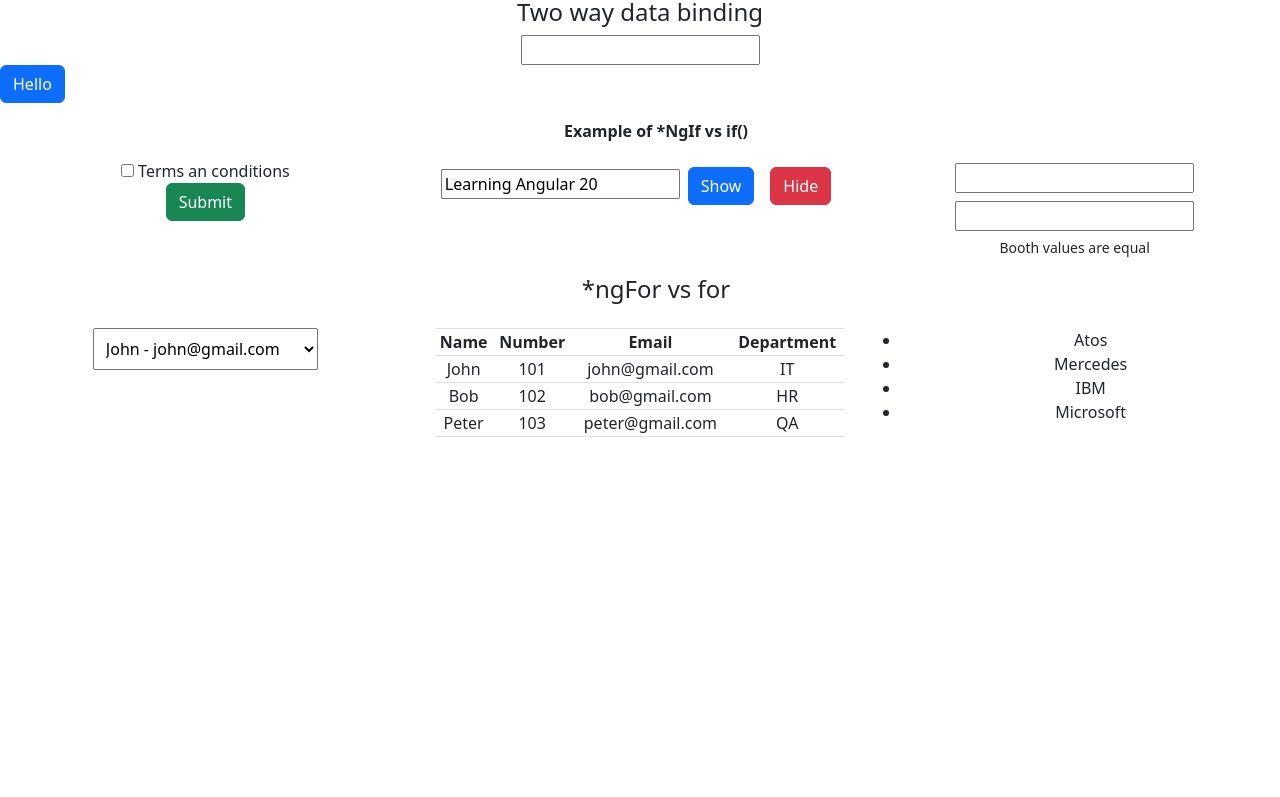
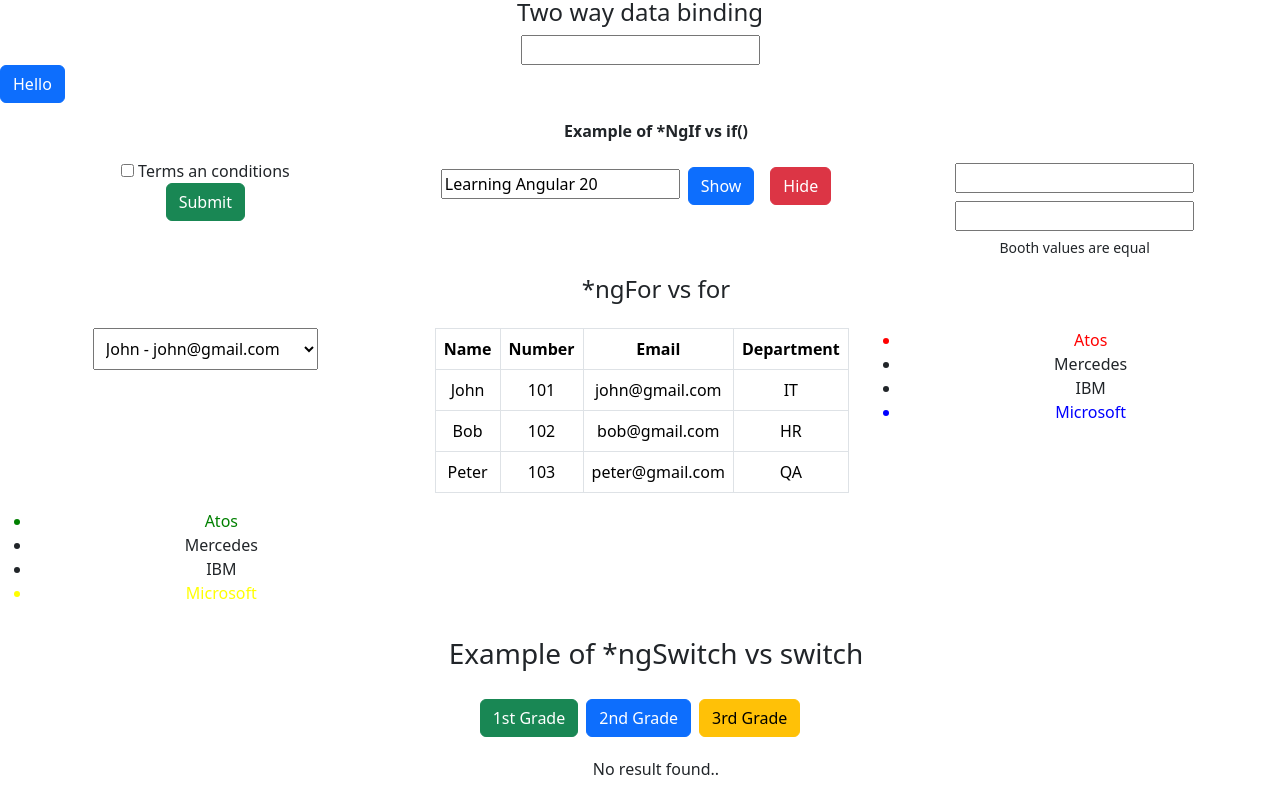
Before and after one commit to Arminbusatlic72/angular-20, an Angular app: page / in a window 1280 px wide. Shown: the part 412-1209 px from the top of the page. Before the commit the page ends 865 px from the top, so only its background shows below. Built offline with nearby package versions, Linux system fonts and the light colour scheme.

Commit message:
ng switch converting to new syntax

```diff
--- a/src/app/app.html
+++ b/src/app/app.html
@@ -3,4 +3,5 @@
 <app-directives></app-directives>
 <app-structural-directive-ngif-vs-if></app-structural-directive-ngif-vs-if>
 <app-structural-directive-ngfor-vs-fo></app-structural-directive-ngfor-vs-fo>
+<app-structural-directive-ngswitch-vs-switch></app-structural-directive-ngswitch-vs-switch>
 <router-outlet />
--- a/src/app/app.ts
+++ b/src/app/app.ts
@@ -5,6 +5,7 @@ import { DataBinding } from './data-binding/data-binding';
 import { Directives } from './directives/directives';
 import { StructuralDirectiveNgifVsIf } from './structural-directive-ngif-vs-if/structural-directive-ngif-vs-if';
 import { StructuralDirectiveNgforVsFo } from './structural-directive-ngfor-vs-fo/structural-directive-ngfor-vs-fo';
+import { StructuralDirectiveNgswitchVsSwitch } from './structural-directive-ngswitch-vs-switch/structural-directive-ngswitch-vs-switch';
 
 @Component({
   selector: 'app-root',
@@ -15,6 +16,7 @@ import { StructuralDirectiveNgforVsFo } from './structural-directive-ngfor-vs-fo
     Directives,
     StructuralDirectiveNgifVsIf,
     StructuralDirectiveNgforVsFo,
+    StructuralDirectiveNgswitchVsSwitch,
   ],
   templateUrl: './app.html',
   styleUrl: './app.scss',
--- a/src/app/structural-directive-ngfor-vs-fo/structural-directive-ngfor-vs-fo.html
+++ b/src/app/structural-directive-ngfor-vs-fo/structural-directive-ngfor-vs-fo.html
@@ -18,10 +18,12 @@
   <div class="col-4">
     <table class="table table-bordered">
       <thead>
+        <tr>
           <th>Name</th>
           <th>Number</th>
           <th>Email</th>
           <th>Department</th>
+        </tr>
       </thead>
       <!-- <tr *ngFor="let emp of employees">
         <td>{{ emp.empName }}</td>
@@ -29,6 +31,7 @@
         <td>{{ emp.empEmail }}</td>
         <td>{{ emp.empDept }}</td>
       </tr> -->
+      <tbody>
         @for(emp of employees; track emp) {
         <tr>
           <td>{{ emp.empName }}</td>
@@ -37,13 +40,28 @@
           <td>{{ emp.empDept }}</td>
         </tr>
         }
+      </tbody>
     </table>
   </div>
   <div class="col-4">
     <ul>
       <!-- <li *ngFor="let company of companyList">{{company}}</li> -->
-      @for(company of companyList; track company) {
+      @for(company of companyList; track company; let f=$first, l=$last,
+      e=$even, o=$odd, c=$count, i=$index) { @if(f == true) {
+      <li style="color: red">{{company}}</li>
+      } @else if (l == true) {
+      <li style="color: blue">{{company}}</li>
+      } @else {
       <li>{{company}}</li>
+      } } @empty {
+      <li>No company found</li>
+      }
+    </ul>
+  </div>
+  <div class="col-4">
+    <ul>
+      @for (company of companyList; track company; let f = $first, l = $last) {
+      <li [style.color]="f ? 'green' : l ? 'yellow' : ''">{{ company }}</li>
       }
     </ul>
   </div>
--- /dev/null
+++ b/src/app/structural-directive-ngswitch-vs-switch/structural-directive-ngswitch-vs-switch.html
@@ -0,0 +1,25 @@
+<div class="row text-center">
+  <div class="col-12 m-3">
+    <h3>Example of *ngSwitch vs switch</h3>
+  </div>
+</div>
+<div class="row text-center">
+  <div class="col-12">
+    <button class="btn btn-success m-1" (click)="set(1)">1st Grade</button>
+    <button class="btn btn-primary m-1" (click)="set(2)">2nd Grade</button>
+    <button class="btn btn-warning m-1" (click)="set(3)">3rd Grade</button>
+  </div>
+  <!-- <div [ngSwitch]="grade" class="m-3">
+      <div *ngSwitchCase="1">Congratulations on your outstanding achievement - First Grade</div>
+      <div *ngSwitchCase="2">Congratulations on your achievement - Second Grade</div>
+      <div *ngSwitchCase="3">Congratulations on your achievement - Third Grade</div>
+      <div *ngSwitchDefault>No result found...</div>
+  </div> -->
+
+  <div class="m-3">
+    @switch(grade){ @case(1){ Congratulations on your outstanding achievement -
+    First Grade. } @case(2){ Congratulations on your achievement - second Grade.
+    } @case(3){ Congratulations on your achievement - Third Grade. } @default{
+    No result found.. } }
+  </div>
+</div>
--- /dev/null
+++ b/src/app/structural-directive-ngswitch-vs-switch/structural-directive-ngswitch-vs-switch.ts
@@ -0,0 +1,15 @@
+import { Component } from '@angular/core';
+
+@Component({
+  selector: 'app-structural-directive-ngswitch-vs-switch',
+  imports: [],
+  templateUrl: './structural-directive-ngswitch-vs-switch.html',
+  styleUrl: './structural-directive-ngswitch-vs-switch.scss',
+})
+export class StructuralDirectiveNgswitchVsSwitch {
+  grade: number = 0;
+
+  set(x: number) {
+    this.grade = x;
+  }
+}
```
Also changed, not shown: src/app/structural-directive-ngswitch-vs-switch/structural-directive-ngswitch-vs-switch.scss (added), 1 other file (tests, documents, lock files or other folders). Lines whose indentation alone changed are shown as unchanged.
